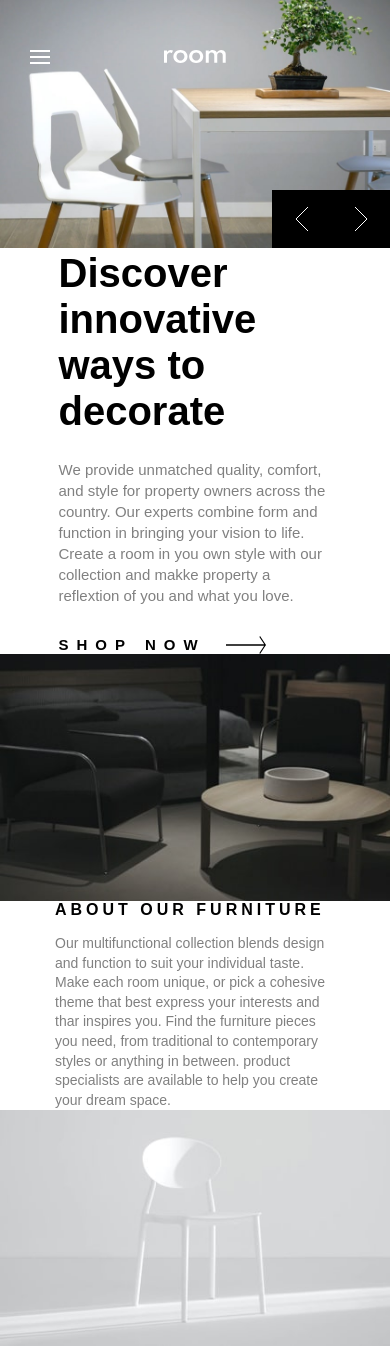
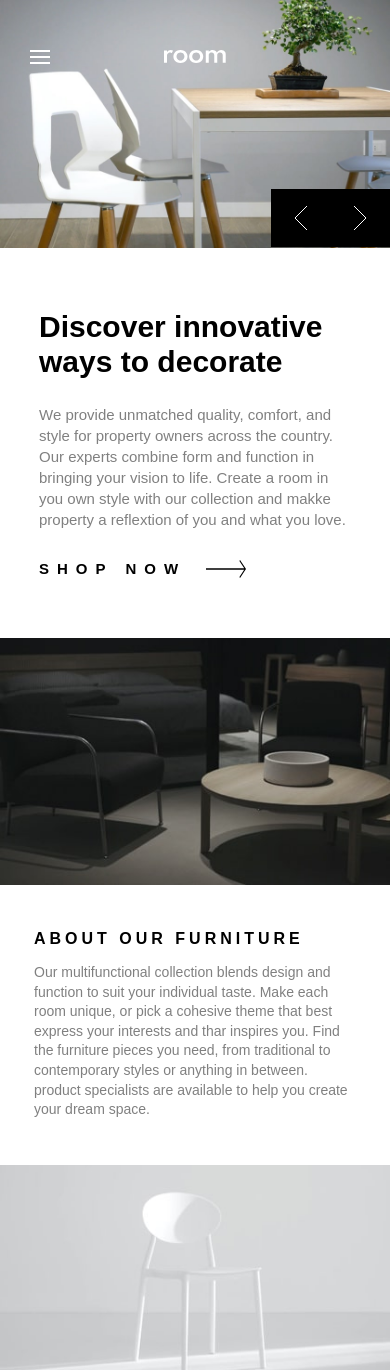
Before and after one commit to John9927/room-homepage-angular, an Angular app: page / in a window 390 px wide. Shown: the top 1370 px of the page. Before the commit the page ends 1346 px from the top, so only its background shows below. Built offline with nearby package versions, Linux system fonts and the light colour scheme.

Commit message:
Fix style mobile

```diff
--- a/src/app/homepage/homepage.component.scss
+++ b/src/app/homepage/homepage.component.scss
@@ -190,6 +190,11 @@
     padding: 50px 0px 50px 0px;
   }
 
+  .container__text {
+    width: 80%;
+    margin: 60px 20px;
+  }
+
   .container__card__images {
     grid-template-rows: auto;
     grid-template-columns: none;
@@ -207,6 +212,7 @@
 
   .card__text {
     margin-top: 0px;
+    font-size: 30px;
   }
 
   .container__card__images1 {
@@ -235,7 +241,12 @@
     display: flex;
     justify-content: flex-end;
     width: 100%;
-    bottom: 2px;
+    bottom: 3px;
+    left: -1px;
+  }
+
+  .card__image1__text {
+    margin: 45px 34px;
   }
 
   .card__switch2 {
```
